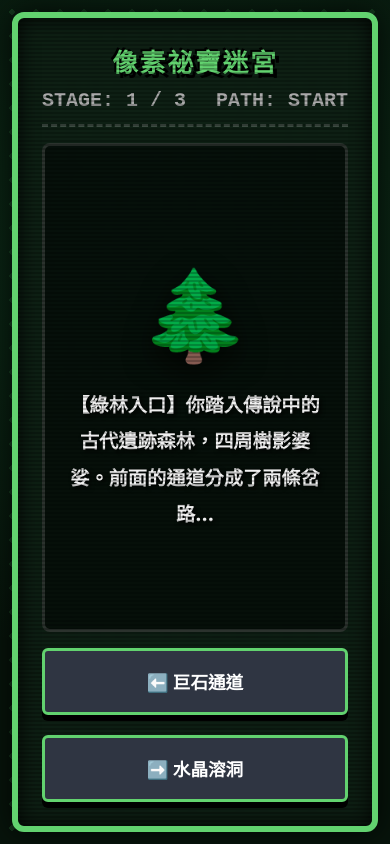
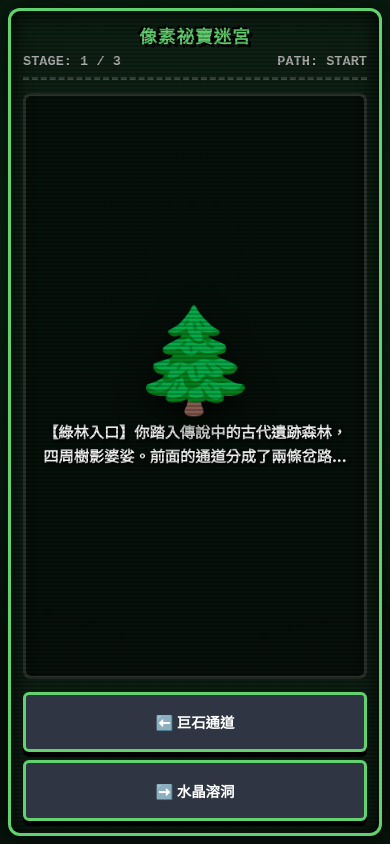
Before and after one commit to sasa0905/t1, a plain HTML site: page index.html in a window 390 px wide. Drawn offline with Linux system fonts and the light colour scheme.

Commit message:
Update viewport settings and responsive styles

```diff
--- a/index.html
+++ b/index.html
@@ -2,7 +2,7 @@
 <html lang="zh-TW">
 <head>
   <meta charset="UTF-8">
-  <meta name="viewport" content="width=device-width, initial-scale=1.0">
+  <meta name="viewport" content="width=device-width, initial-scale=1.0, maximum-scale=1.0, user-scalable=no">
   <title>像素祕寶迷宮 - Pixel Treasure Hunt</title>
   <!-- 導入 Google 復古像素字體 -->
   <link rel="preconnect" href="https://fonts.googleapis.com">
@@ -68,8 +68,9 @@
       font-family: 'Noto Sans TC', sans-serif;
       width: 100vw;
       height: 100vh;
+      height: 100dvh; /* 支援行動裝置動態視口高度 */
       margin: 0;
-      padding: 12px;
+      padding: clamp(8px, 2vw, 20px);
       display: flex;
       justify-content: center;
       align-items: center;
@@ -89,18 +90,20 @@
       z-index: 99;
     }
 
-    /* 滿版 Arcade 框架 */
+    /* 滿版 Arcade 框架 - 自適應響應式容器 */
     .game-container {
       width: 100%;
+      max-width: 1000px;
       height: 100%;
+      max-height: 900px;
       background-color: var(--card-bg);
-      border: 6px solid var(--border-color);
+      border: clamp(3px, 0.8vw, 6px) solid var(--border-color);
       box-shadow: 0 0 30px rgba(0,0,0,0.8), inset 0 0 20px rgba(0,0,0,0.9);
       border-radius: 12px;
-      padding: 24px;
+      padding: clamp(12px, 2.5vw, 24px);
       display: flex;
       flex-direction: column;
-      gap: 16px;
+      gap: clamp(10px, 1.5vh, 16px);
       position: relative;
       overflow: hidden;
       backdrop-filter: blur(4px);
@@ -132,27 +135,28 @@
       opacity: 0.7;
     }
 
-    /* 頂部資訊欄（放大標題與狀態） */
+    /* 頂部資訊欄 */
     .header {
       text-align: center;
       border-bottom: 3px dashed rgba(255,255,255,0.2);
-      padding-bottom: 12px;
+      padding-bottom: clamp(6px, 1vh, 12px);
+      flex-shrink: 0;
     }
 
     .game-title {
       font-family: 'Press Start 2P', 'Noto Sans TC', cursive;
-      font-size: 2.2rem;
+      font-size: clamp(1.1rem, 3.5vw, 2.2rem);
       color: var(--border-color);
-      text-shadow: 4px 4px #000, -2px -2px #000;
-      margin-bottom: 10px;
-      letter-spacing: 2px;
+      text-shadow: 3px 3px #000, -2px -2px #000;
+      margin-bottom: 6px;
+      letter-spacing: 1px;
       transition: color 0.8s ease;
     }
 
     .status-bar {
       display: flex;
       justify-content: space-between;
-      font-size: 1.25rem;
+      font-size: clamp(0.85rem, 2vw, 1.25rem);
       font-weight: 900;
       color: #aaa;
       font-family: monospace;
@@ -160,12 +164,12 @@
       margin: 0 auto;
     }
 
-    /* 主畫面與卡片（放大圖示與打字文字） */
+    /* 主畫面與卡片 */
     .stage-card {
       background: rgba(0, 0, 0, 0.5);
       border: 3px solid rgba(255, 255, 255, 0.15);
       border-radius: 8px;
-      padding: 24px;
+      padding: clamp(12px, 2vw, 24px);
       text-align: center;
       flex: 1;
       display: flex;
@@ -173,34 +177,37 @@
       justify-content: center;
       align-items: center;
       cursor: pointer;
+      overflow-y: auto;
     }
 
-    /* 超巨大動態像素圖示 */
+    /* 超巨大動態像素圖示 (隨螢幕彈性縮放) */
     .stage-icon {
-      font-size: 8.5rem;
-      margin-bottom: 15px;
+      font-size: clamp(3.5rem, 12vh, 8.5rem);
+      margin-bottom: clamp(6px, 1.5vh, 15px);
       filter: drop-shadow(0 10px 15px rgba(0,0,0,0.8));
       animation: float 2.5s infinite ease-in-out;
+      line-height: 1;
     }
 
     @keyframes float {
       0%, 100% { transform: translateY(0) scale(1); }
-      50% { transform: translateY(-14px) scale(1.05); }
+      50% { transform: translateY(-10px) scale(1.03); }
     }
 
     /* 故事文字區域 */
     .story-text-container {
       max-width: 900px;
-      min-height: 4.5em;
+      width: 100%;
+      min-height: 3.5em;
       display: flex;
       justify-content: center;
       align-items: center;
     }
 
     .story-text {
-      font-size: 1.55rem;
+      font-size: clamp(0.95rem, 2.2vw, 1.55rem);
       font-weight: 700;
-      line-height: 1.9;
+      line-height: 1.6;
       color: var(--text-color);
       text-align: center;
       text-shadow: 2px 2px 4px #000;
@@ -210,11 +217,11 @@
     /* 閃爍光標 */
     .typing-cursor {
       display: inline-block;
-      width: 12px;
-      height: 1.3em;
+      width: clamp(8px, 1vw, 12px);
+      height: 1.2em;
       background-color: var(--border-color);
       vertical-align: middle;
-      margin-left: 6px;
+      margin-left: 4px;
       animation: blink 0.7s infinite;
     }
 
@@ -227,10 +234,10 @@
     .grade-badge {
       display: inline-block;
       font-family: 'Press Start 2P', cursive;
-      font-size: 1.8rem;
-      padding: 10px 20px;
+      font-size: clamp(1rem, 2.5vw, 1.8rem);
+      padding: clamp(6px, 1vw, 10px) clamp(12px, 2vw, 20px);
       border-radius: 6px;
-      margin-bottom: 20px;
+      margin-bottom: clamp(10px, 1.5vh, 20px);
       text-shadow: 2px 2px #000;
       box-shadow: 0 4px 10px rgba(0,0,0,0.5);
     }
@@ -240,7 +247,7 @@
     .grade-NORMAL { background-color: #747d8c; color: #fff; border: 3px solid #a4b0be; }
     .grade-BAD { background-color: #2f3542; color: #ff6b81; border: 2px solid #ff4757; }
 
-    /* 按鈕控制區（放大按鈕） */
+    /* 按鈕控制區 */
     .controls {
       display: flex;
       flex-direction: column;
@@ -249,49 +256,51 @@
       max-width: 950px;
       width: 100%;
       margin: 0 auto;
+      flex-shrink: 0;
     }
 
     .btn-group {
       display: grid;
       grid-template-columns: 1fr 1fr;
-      gap: 20px;
+      gap: clamp(10px, 2vw, 20px);
     }
 
     .btn {
       background-color: #2f3542;
       color: #fff;
       border: 3px solid var(--border-color);
-      padding: 22px 16px;
-      font-size: 1.3rem;
+      padding: clamp(12px, 2vh, 22px) clamp(10px, 1.5vw, 16px);
+      font-size: clamp(0.9rem, 2vw, 1.3rem);
       font-weight: 900;
       font-family: inherit;
       cursor: pointer;
       border-radius: 6px;
-      box-shadow: 0 6px 0 #000;
+      box-shadow: 0 5px 0 #000;
       transition: all 0.1s ease;
       display: flex;
       align-items: center;
       justify-content: center;
-      gap: 10px;
+      gap: 8px;
+      white-space: nowrap;
     }
 
     .btn:hover {
       background-color: var(--border-color);
       color: #000;
-      transform: translateY(-3px);
-      box-shadow: 0 9px 0 #000;
+      transform: translateY(-2px);
+      box-shadow: 0 7px 0 #000;
     }
 
     .btn:active {
       transform: translateY(3px);
-      box-shadow: 0 3px 0 #000;
+      box-shadow: 0 2px 0 #000;
     }
 
     .btn:disabled {
       opacity: 0.4;
       cursor: not-allowed;
       transform: none !important;
-      box-shadow: 0 6px 0 #000 !important;
+      box-shadow: 0 5px 0 #000 !important;
     }
 
     .btn-restart {
@@ -306,13 +315,11 @@
       color: #fff;
     }
 
-    @media (max-width: 768px) {
-      .game-title { font-size: 1.6rem; }
-      .btn-group { grid-template-columns: 1fr; }
+    /* 極小螢幕與手機直向特別優化 */
+    @media (max-width: 600px) {
+      .btn-group { grid-template-columns: 1fr; gap: 8px; }
       .btn-restart { grid-column: span 1; }
-      .stage-icon { font-size: 5.5rem; }
-      .story-text { font-size: 1.2rem; }
-      .btn { font-size: 1.1rem; padding: 18px 10px; }
+      .btn { white-space: normal; text-align: center; }
     }
   </style>
 </head>
```
